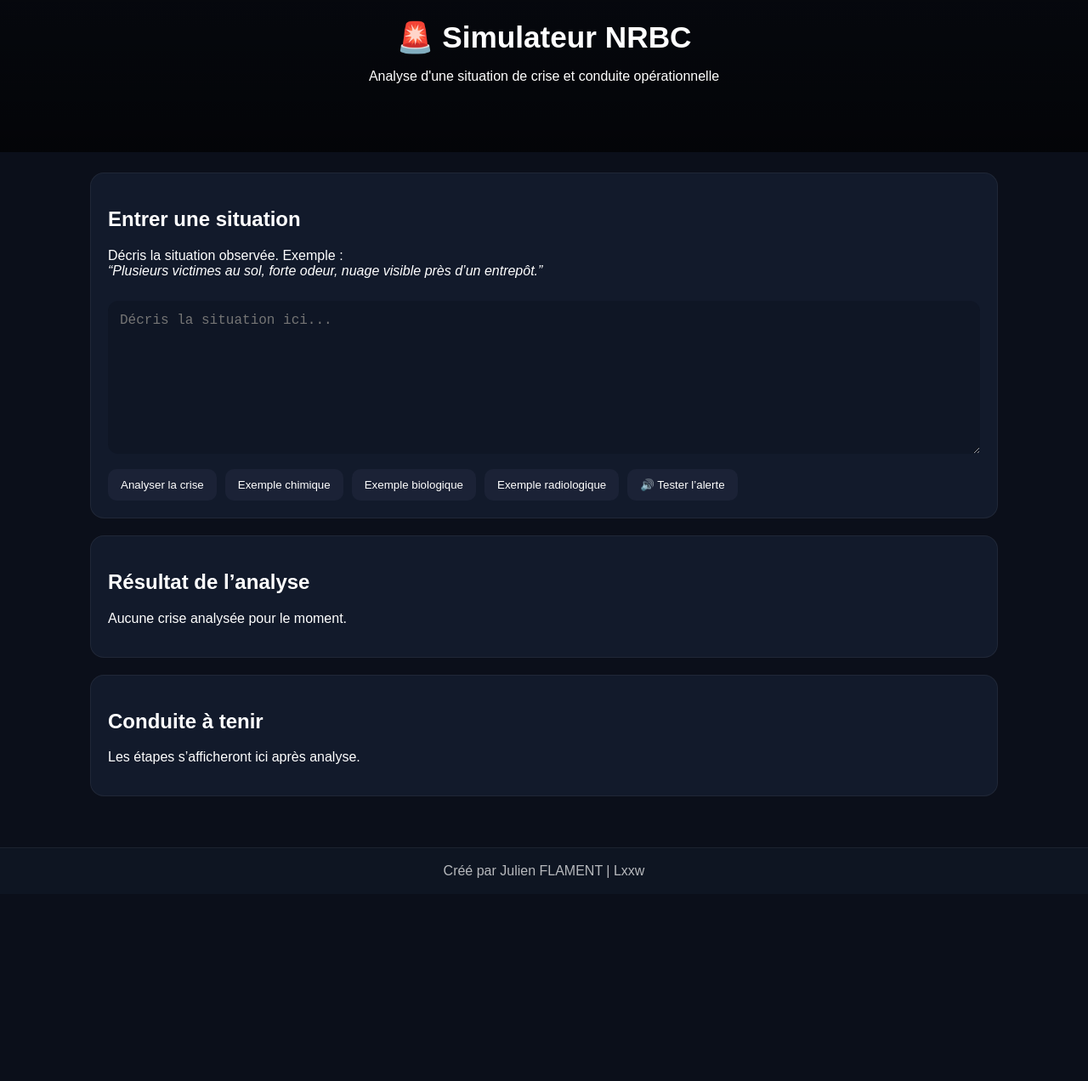
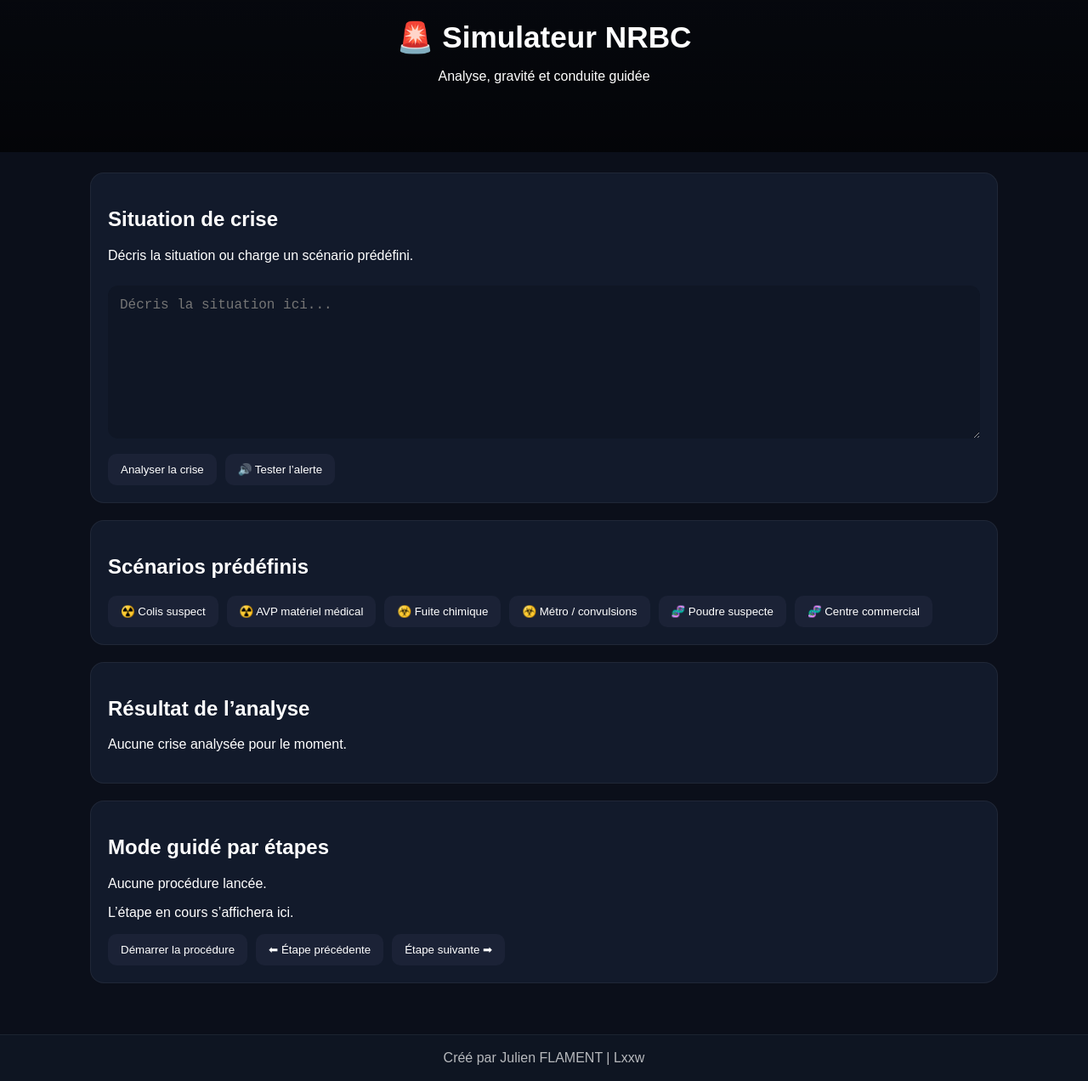
Before and after one commit to Lxxw-afk/SIMULATEUR-NRBC, a plain HTML site: page index.html in a window 1280 px wide. Shown: the part 41-1313 px from the top of the page at 85% size. Before the commit the page ends 1093 px from the top, so only its background shows below. Drawn offline with Linux system fonts and the light colour scheme.

Commit message:
Update index.html

```diff
--- a/index.html
+++ b/index.html
@@ -3,34 +3,39 @@
 <head>
   <meta charset="UTF-8" />
   <meta name="viewport" content="width=device-width, initial-scale=1.0" />
-  <title>Simulateur NRBC</title>
+  <title>Simulateur NRBC V2</title>
   <link rel="stylesheet" href="style.css" />
 </head>
 <body>
   <header class="topbar">
     <div class="overlay">
       <h1>🚨 Simulateur NRBC</h1>
-      <p>Analyse d'une situation de crise et conduite opérationnelle</p>
+      <p>Analyse, gravité et conduite guidée</p>
     </div>
   </header>
 
   <main>
     <section class="card">
-      <h2>Entrer une situation</h2>
-      <p>
-        Décris la situation observée. Exemple :
-        <br>
-        <em>“Plusieurs victimes au sol, forte odeur, nuage visible près d’un entrepôt.”</em>
-      </p>
+      <h2>Situation de crise</h2>
+      <p>Décris la situation ou charge un scénario prédéfini.</p>
 
       <textarea id="situationInput" placeholder="Décris la situation ici..."></textarea>
 
       <div class="actions">
         <button onclick="analyserSituation()">Analyser la crise</button>
-        <button onclick="chargerExemple('chimique')">Exemple chimique</button>
-        <button onclick="chargerExemple('biologique')">Exemple biologique</button>
-        <button onclick="chargerExemple('radiologique')">Exemple radiologique</button>
         <button onclick="jouerAlarme()">🔊 Tester l’alerte</button>
+      </div>
+    </section>
+
+    <section class="card">
+      <h2>Scénarios prédéfinis</h2>
+      <div class="actions">
+        <button onclick="chargerScenario('colisRadiologique')">☢️ Colis suspect</button>
+        <button onclick="chargerScenario('avpRadiologique')">☢️ AVP matériel médical</button>
+        <button onclick="chargerScenario('fuiteChimique')">☣️ Fuite chimique</button>
+        <button onclick="chargerScenario('metroChimique')">☣️ Métro / convulsions</button>
+        <button onclick="chargerScenario('poudreBiologique')">🧬 Poudre suspecte</button>
+        <button onclick="chargerScenario('centreCommercial')">🧬 Centre commercial</button>
       </div>
     </section>
 
@@ -42,9 +47,19 @@
     </section>
 
     <section class="card">
-      <h2>Conduite à tenir</h2>
-      <div id="etapes">
-        <p>Les étapes s’afficheront ici après analyse.</p>
+      <h2>Mode guidé par étapes</h2>
+      <div id="stepMeta">
+        <p>Aucune procédure lancée.</p>
+      </div>
+
+      <div id="stepBox" class="step-box">
+        <p>L’étape en cours s’affichera ici.</p>
+      </div>
+
+      <div class="actions">
+        <button onclick="startGuidedMode()">Démarrer la procédure</button>
+        <button onclick="prevStep()">⬅ Étape précédente</button>
+        <button onclick="nextStep()">Étape suivante ➡</button>
       </div>
     </section>
   </main>
@@ -53,7 +68,6 @@
     Créé par Julien FLAMENT | Lxxw
   </footer>
 
-  <!-- AUDIO -->
   <audio id="sirene" src="sounds/alarm.wav" preload="auto"></audio>
   <audio id="voix" src="sounds/alerte-nrbc.mp3" preload="auto"></audio>
 
```
